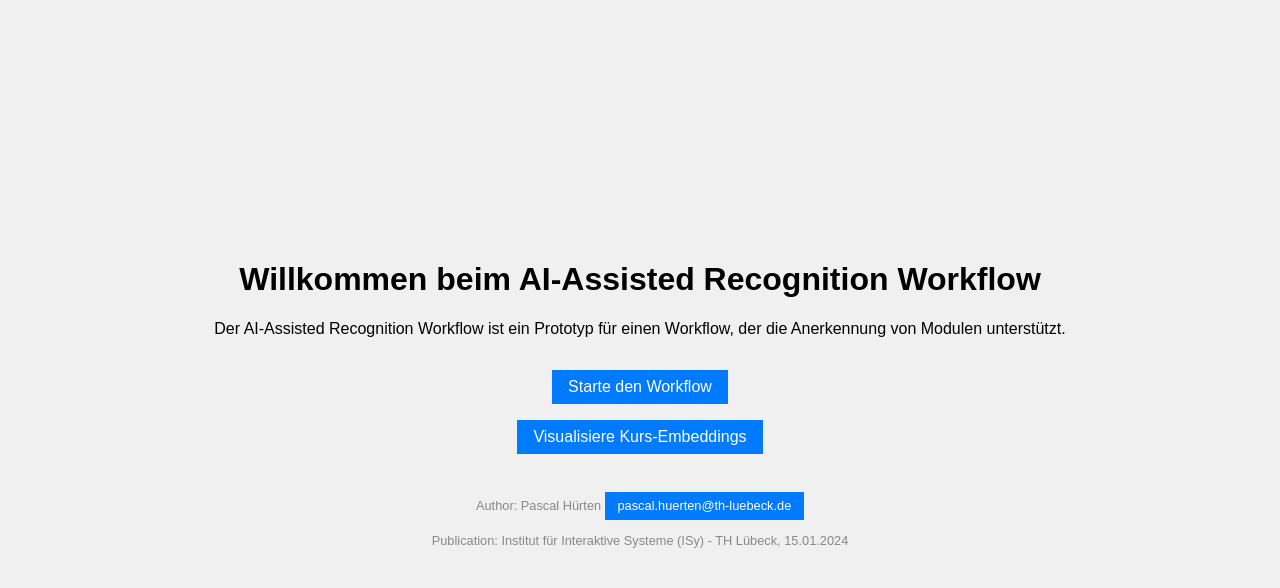
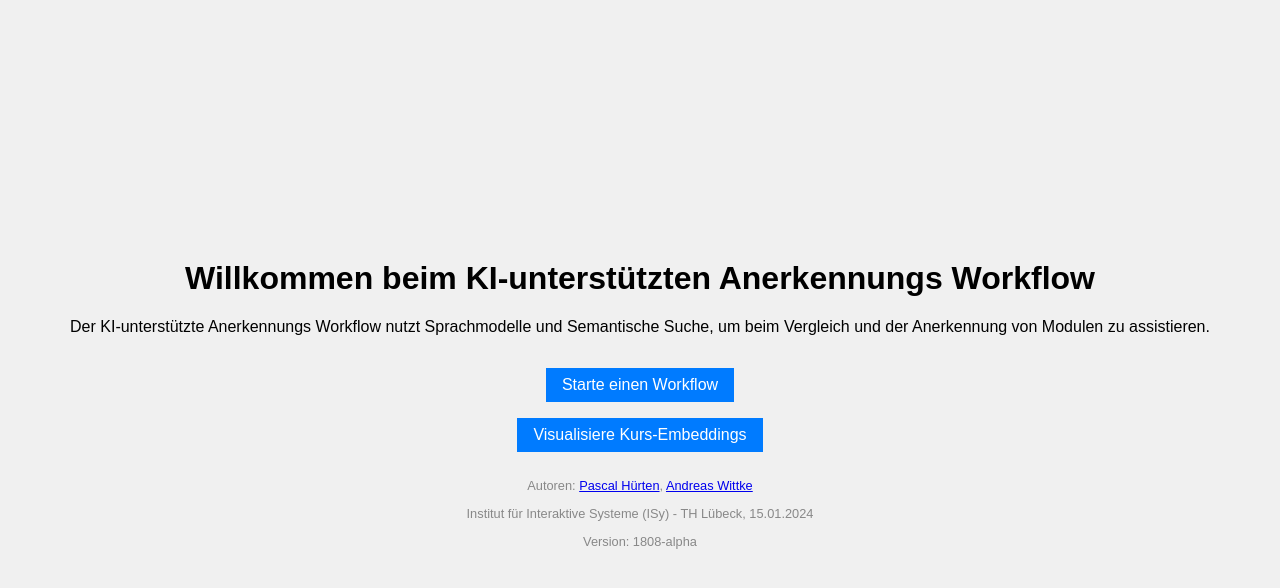
Before and after one commit to pascalhuerten/recog-ai-demo, a Flask app: page / in a window 1280 px wide. Shown: the top 588 px of the page. Run offline with Flask 3, Linux system fonts and the light colour scheme.

Commit message:
Update content and styling of index.html

```diff
--- a/templates/index.html
+++ b/templates/index.html
@@ -2,7 +2,7 @@
 <html lang="de">
 <head>
     <meta charset="UTF-8">
-    <title>AI-Assisted Recognition Workflow</title>
+    <title>KI Anerkennungs Workflow</title>
     <style>
         body {
             font-family: Arial, sans-serif;
@@ -17,7 +17,7 @@
         .container {
             text-align: center;
         }
-        a {
+        .button {
             display: inline-block;
             margin-top: 1em;
             padding: 0.5em 1em;
@@ -25,7 +25,7 @@
             color: white;
             text-decoration: none;
         }
-        a:hover {
+        .button:hover {
             background-color: #0056b3;
         }
         .metadata {
@@ -37,14 +37,15 @@
 </head>
 <body>
     <div class="container">
-        <h1>Willkommen beim AI-Assisted Recognition Workflow</h1>
-        <p>Der AI-Assisted Recognition Workflow ist ein Prototyp für einen Workflow, der die Anerkennung von Modulen unterstützt.</p>
-        <a href="/find_module">Starte den Workflow</a>
+        <h1>Willkommen beim KI-unterstützten Anerkennungs Workflow</h1>
+        <p>Der KI-unterstützte Anerkennungs Workflow nutzt Sprachmodelle und Semantische Suche, um beim Vergleich und der Anerkennung von Modulen zu assistieren.</p>
+        <a class="button" href="/find_module">Starte einen Workflow</a>
         <br>
-        <a href="/visualize">Visualisiere Kurs-Embeddings</a>
+        <a class="button" href="/visualize">Visualisiere Kurs-Embeddings</a>
         <div class="metadata">
-            <p>Author: Pascal Hürten <a href="mailto:pascal.huerten@th-luebeck.de">pascal.huerten@th-luebeck.de</a></p>
-            <p>Publication: Institut für Interaktive Systeme (ISy) - TH Lübeck, 15.01.2024</p>
+            <p>Autoren: <a href="mailto:pascal.huerten@th-luebeck.de">Pascal Hürten</a>, <a href="mailto:andreas.wittke@th-luebeck.de">Andreas Wittke</a></p>
+            <p>Institut für Interaktive Systeme (ISy) - TH Lübeck, 15.01.2024</p>
+            <p>Version: 1808-alpha</p>
         </div>
     </div>
 </body>
```
